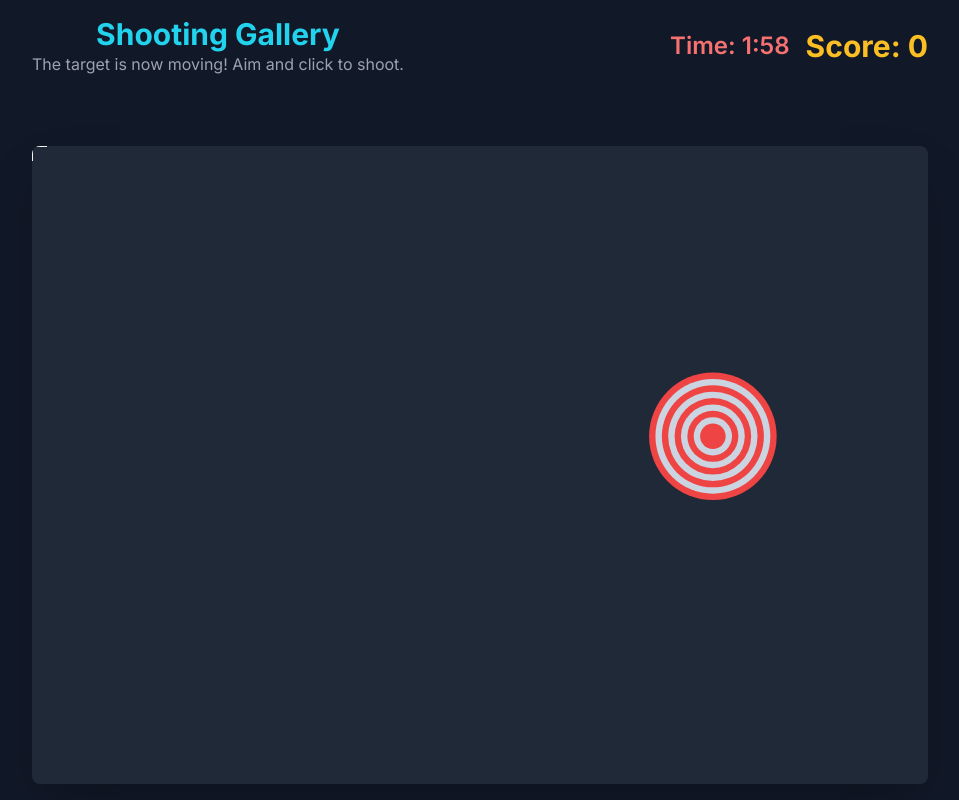
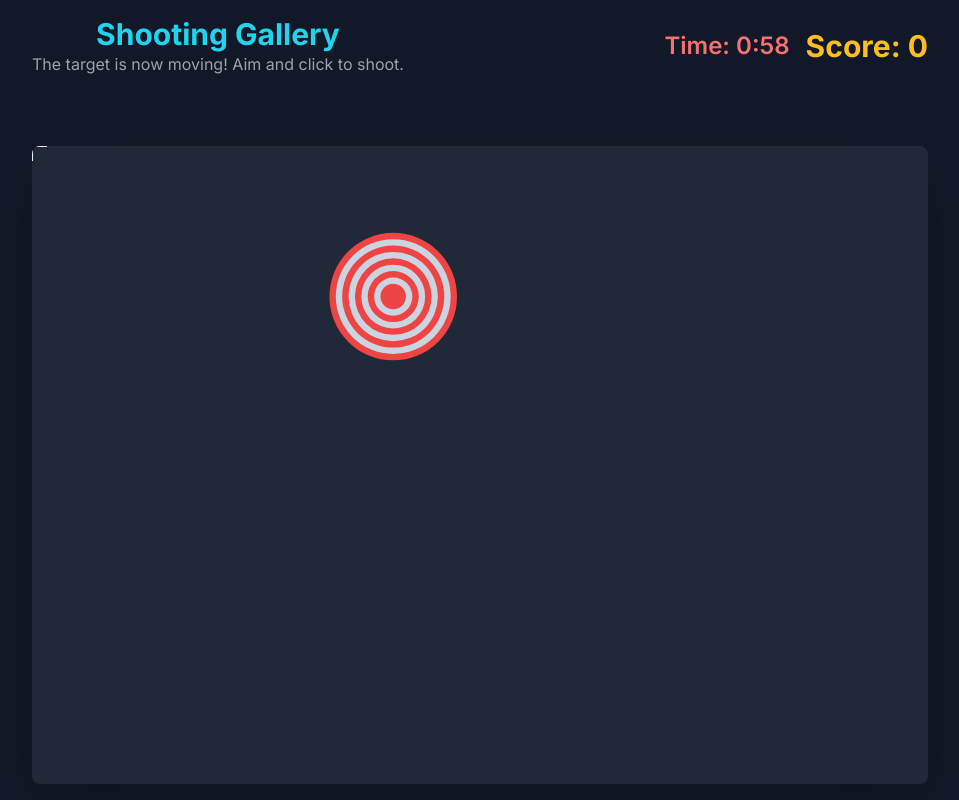
Before and after one commit to shevthegoat/calculator, a plain HTML site: page index.html in a window 1280 px wide. Both pictures are taken after a click on the button "Start Game". Shown: the whole page, without its empty margins (160-1119 px from the left). Drawn offline with nearby package versions, Linux system fonts and the light colour scheme.

Commit message:
Update index.html

```diff
--- a/index.html
+++ b/index.html
@@ -35,13 +35,13 @@
                     <p class="text-gray-400 text-left">The target is now moving! Aim and click to shoot.</p>
                 </div>
                 <div class="flex items-center space-x-4">
-                    <div id="timer-display" class="text-2xl font-semibold text-red-400">Time: 2:00</div>
+                    <div id="timer-display" class="text-2xl font-semibold text-red-400">Time: 1:00</div>
                     <div id="score-display" class="text-3xl font-bold text-amber-400">Score: 0</div>
                 </div>
             </div>
         </div>
 
-        <div id="message-box" class="h-10 text-2xl font-semibold mb-4 flex items-center justify-center">&nbsp;</div>
+        <div id="message-box" class="h-10 text-2xl font-semibold mb-4 flex items-center justify-center"> </div>
 
         <div class="w-full max-w-4xl aspect-[4/3] bg-gray-800 rounded-lg shadow-2xl overflow-hidden">
             <canvas id="gameCanvas"></canvas>
@@ -76,8 +76,8 @@
             x: 0,
             y: 0,
             radius: 50,
-            dx: 2,
-            dy: 2
+            dx: 0,
+            dy: 0
         };
         let crosshair = { x: 0, y: 0, size: 15 };
         let message = { text: '', color: '', timer: 0 };
@@ -85,7 +85,7 @@
         let shots = [];
         let animationFrameId;
         let gameStarted = false;
-        let timeLeft = 120; // 2 minutes in seconds
+        let timeLeft = 60; // 1 minute in seconds
         let timerId;
 
         // --- Setup and Resize ---
@@ -107,7 +107,8 @@
             }
 
             target.radius = Math.min(rect.width, rect.height) * 0.1;
-            const speed = Math.min(rect.width, rect.height) * 0.005;
+            // Set faster speed: 0.008 (was 0.005 in original)
+            const speed = Math.min(rect.width, rect.height) * 0.008;
             target.dx = speed;
             target.dy = speed;
         }
@@ -193,10 +194,12 @@
             target.x += target.dx;
             target.y += target.dy;
 
+            // Bounce off left/right walls
             if (target.x + target.radius > rect.width || target.x - target.radius < 0) {
                 target.dx *= -1;
             }
 
+            // Bounce off top/bottom walls
             if (target.y + target.radius > rect.height || target.y - target.radius < 0) {
                 target.dy *= -1;
             }
@@ -209,7 +212,7 @@
                 messageBox.style.color = message.color;
                 message.timer--;
             } else {
-                messageBox.innerHTML = '&nbsp;';
+                messageBox.innerHTML = ' ';
             }
         }
 
@@ -305,7 +308,8 @@
                 points = 5;
                 message.color = '#fecaca';
             } else {
-                points = 0;
+                points = -50;
+                message.color = '#f87171';
             }
 
             score += points;
@@ -313,6 +317,9 @@
             if (points > 0) {
                 message.text = `+${points} XP!`;
                 shots.push({ offsetX, offsetY });
+            } else if (points < 0) {
+                message.text = `${points} XP!`;
+                message.color = '#f87171';
             } else {
                 message.text = 'Miss!';
                 message.color = '#f87171';
@@ -327,7 +334,7 @@
             gameStarted = true;
             score = 0;
             shots = [];
-            timeLeft = 120;
+            timeLeft = 60;
             updateScoreDisplay();
             updateTimerDisplay();
             setupCanvas();
```
